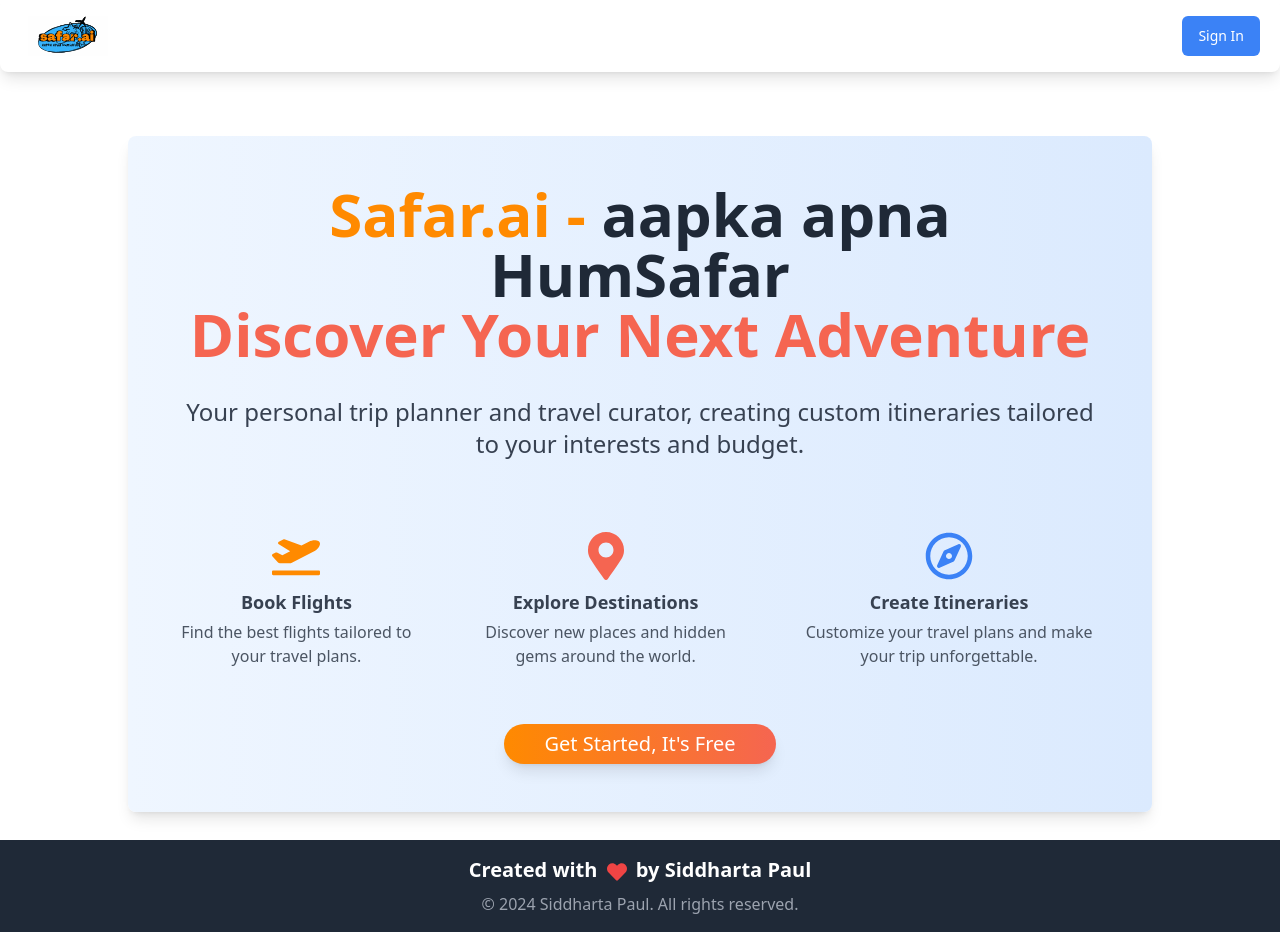
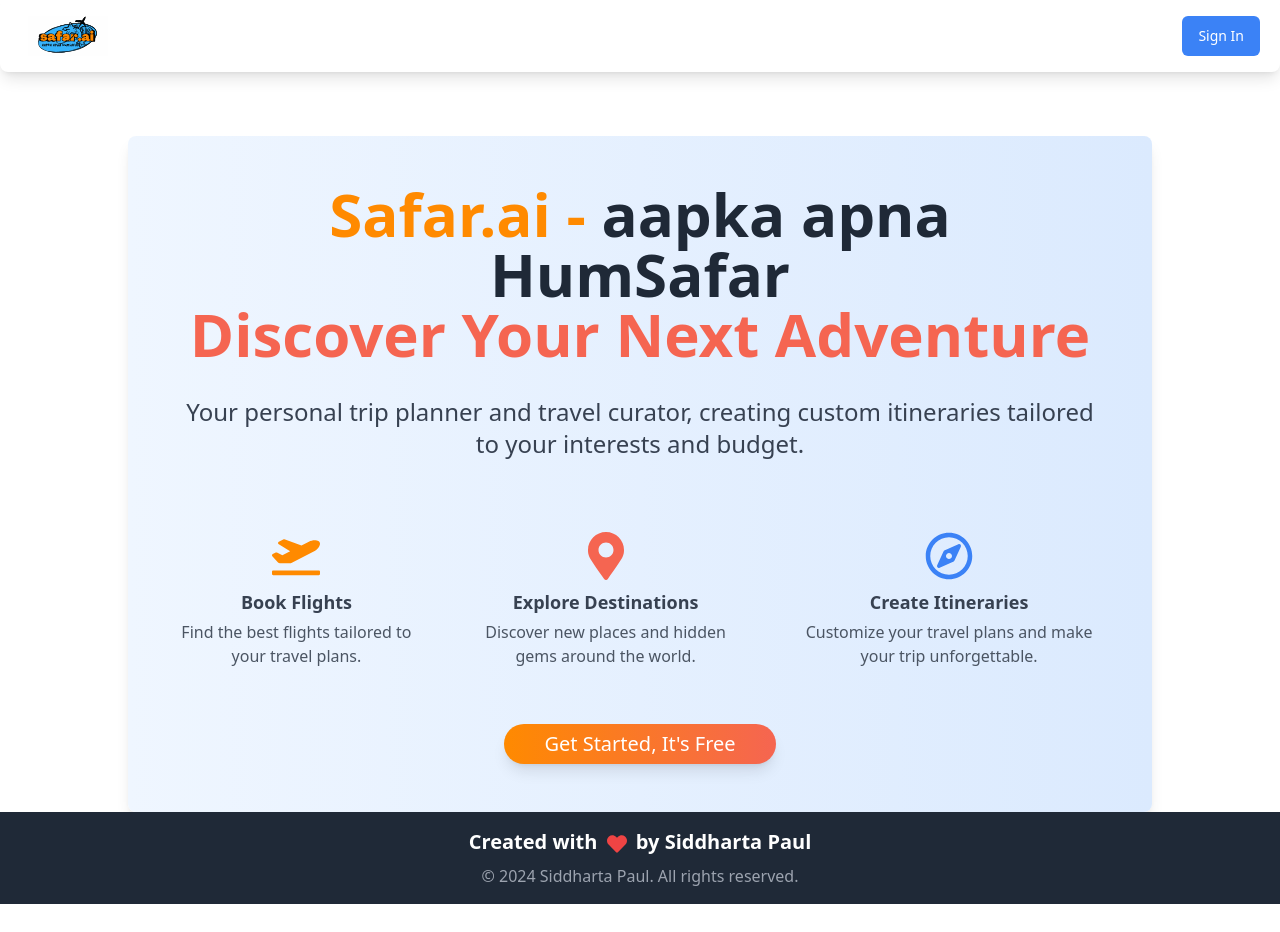
Before and after one commit to Siddharta-paul/ai-trip-planner, a React (Vite) app: page / in a window 1280 px wide. After the commit the page ends 904 px from the top, so only its background shows below. Built offline with nearby package versions, Linux system fonts and the light colour scheme; no server answers.

Commit message:
Fixed footer issue

```diff
--- a/src/App.jsx
+++ b/src/App.jsx
@@ -1,16 +1,12 @@
-import './App.css'
-import Hero from './components/custom/Hero'
-// import { Button } from './components/ui/button'
+import './App.css';
+import Hero from './components/custom/Hero';
 
 function App() {
-  // const [count, setCount] = useState(0)
-
   return (
-    <>
-      {/* {Hero} */}
-      <Hero/>
-    </>
-  )
+    <div className="mb-150px">
+      <Hero />
+    </div>
+  );
 }
 
-export default App
+export default App;
--- a/src/components/custom/Footer.jsx
+++ b/src/components/custom/Footer.jsx
@@ -3,7 +3,7 @@
 
 function Footer() {
   return (
-        <footer className="mt-7 py-4 bg-gray-800 text-white">
+    <footer className="bg-gray-800 text-white py-4">
       <div className="container mx-auto text-center">
         <h2 className="text-lg md:text-xl font-semibold">
           Created with <FaHeart className="inline text-red-500 mx-1" /> by Siddharta Paul
--- a/src/create-trip/index.jsx
+++ b/src/create-trip/index.jsx
@@ -119,7 +119,7 @@
   };
 
   return (
-    <div className='px-5 sm:px-10 md:px-20 lg:px-32 xl:px-40 mt-10'>
+    <div className='px-5 sm:px-10 md:px-20 lg:px-32 xl:px-40 mt-10 mb-150'>
       <h2 className='font-bold text-2xl sm:text-3xl md:text-4xl'>Tell us your travel preferences 🏕️🌴</h2>
       <p className='mt-3 text-gray-500 text-lg md:text-xl'>
         Just provide some basic information, and our trip planner will generate a customized itinerary based on your preferences.
--- a/src/main.jsx
+++ b/src/main.jsx
@@ -1,15 +1,15 @@
-import React from 'react'
-import ReactDOM from 'react-dom/client'
-import App from './App.jsx'
-import './index.css'
-import { createBrowserRouter, RouterProvider } from 'react-router-dom'
-import CreateTrip from './create-trip/index.jsx'
-import Header from './components/custom/Header.jsx'
-import ViewTrip from './view-trip/[tripId]/index.jsx'
-import { Toaster } from './components/ui/sonner.jsx'
-import { GoogleOAuthProvider } from '@react-oauth/google'
-import Footer from './components/custom/Footer.jsx'
-import MyTrips from './my-trips/index.jsx'
+import React from 'react';
+import ReactDOM from 'react-dom/client';
+import App from './App.jsx';
+import './index.css';
+import { createBrowserRouter, RouterProvider } from 'react-router-dom';
+import CreateTrip from './create-trip/index.jsx';
+import Header from './components/custom/Header.jsx';
+import ViewTrip from './view-trip/[tripId]/index.jsx';
+import { Toaster } from './components/ui/sonner.jsx';
+import { GoogleOAuthProvider } from '@react-oauth/google';
+import Footer from './components/custom/Footer.jsx';
+import MyTrips from './my-trips/index.jsx';
 
 const router = createBrowserRouter([
   {
@@ -18,25 +18,30 @@
   },
   {
     path: '/create-trip',
-    element: <CreateTrip/>,
+    element: <CreateTrip />,
   },
   {
     path: '/view-trip/:tripId',
-    element: <ViewTrip/>,
+    element: <ViewTrip />,
   },
   {
     path: '/my-trips',
-    element: <MyTrips/>,
+    element: <MyTrips />,
   }
   // Add more routes here
-])
+]);
+
 ReactDOM.createRoot(document.getElementById('root')).render(
   <React.StrictMode>
     <GoogleOAuthProvider clientId={import.meta.env.VITE_GOOGLE_AUTH_CLIENT_ID}>
-    <Header/>
-    <Toaster />
-    <RouterProvider router ={router} />
+      <div className="flex flex-col min-h-screen">
+        <Header />
+        <main className="flex-1">
+          <RouterProvider router={router} />
+        </main>
+        <Footer />
+      </div>
+      <Toaster />
     </GoogleOAuthProvider>
-    <Footer />
   </React.StrictMode>,
-)
+);
```
Lines whose indentation alone changed are shown as unchanged.
